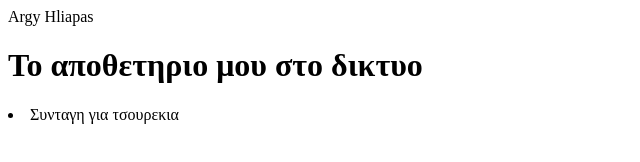
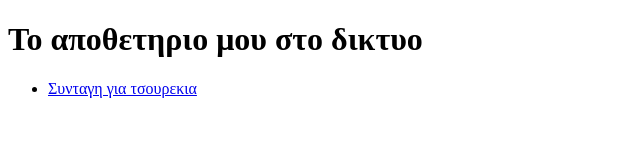
Before and after one commit to Argy1234/argy1234.github.io, a plain HTML site: page index.html in a window 1280 px wide. Shown: the whole page, without its empty margins (0-640 px from the left). Drawn offline with Linux system fonts and the light colour scheme.

Commit message:
Update index.html

```diff
--- a/index.html
+++ b/index.html
@@ -3,13 +3,12 @@
 <head>
   <meta charset="utf-8">
   <meta name="viewport" content="width=device-width">
-  <title>JS Bin</title> Argy Hliapas</title>
+  <title>Argy Hliapas</title>
 </head>
 <body>
-
-</body>
 <h1> Το αποθετηριο μου στο δικτυο </h1>
-<u1>
-<li> Συνταγη για τσουρεκια </li>
-<u1>
+<ul>
+  <li> <a href="syntages">Συνταγη για τσουρεκια </a></li>
+</ul>
+  </body>
 </html>
```
